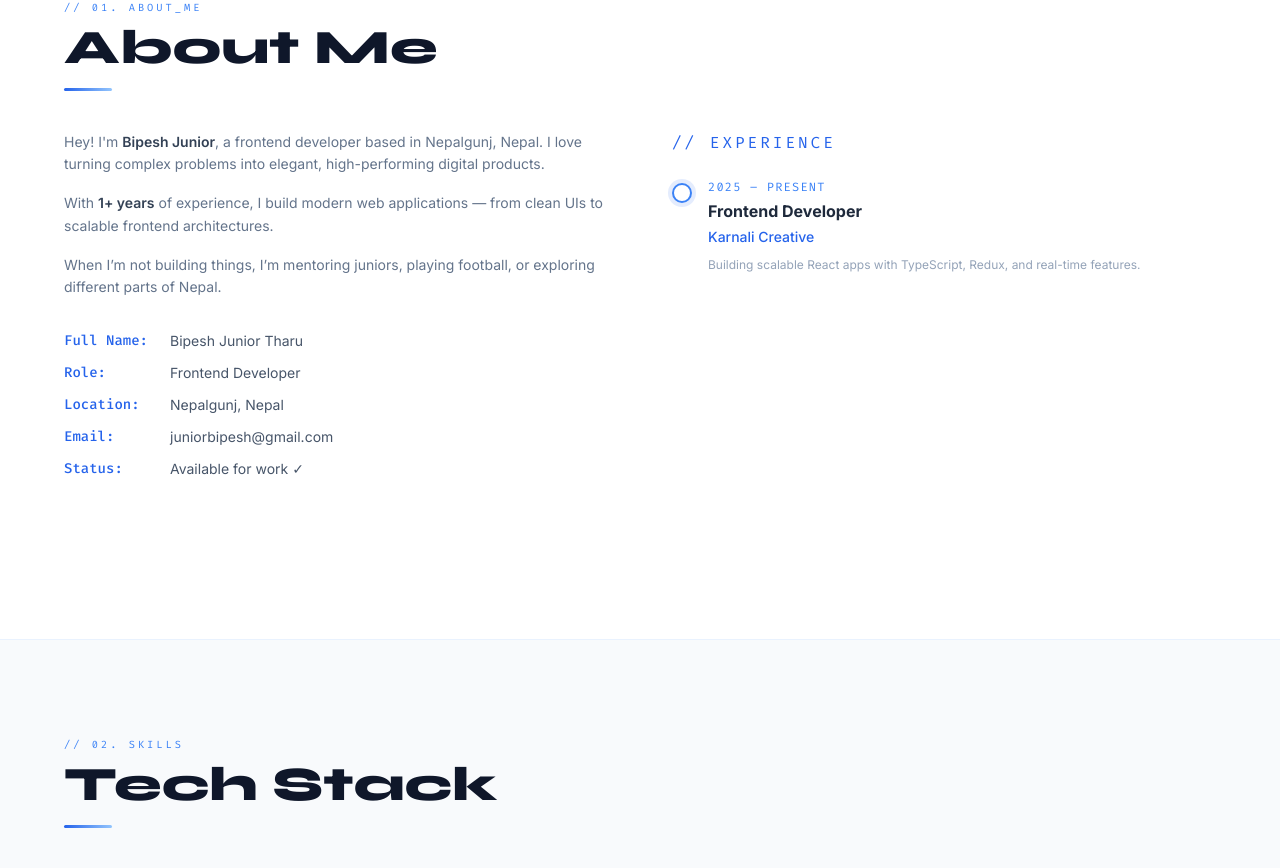
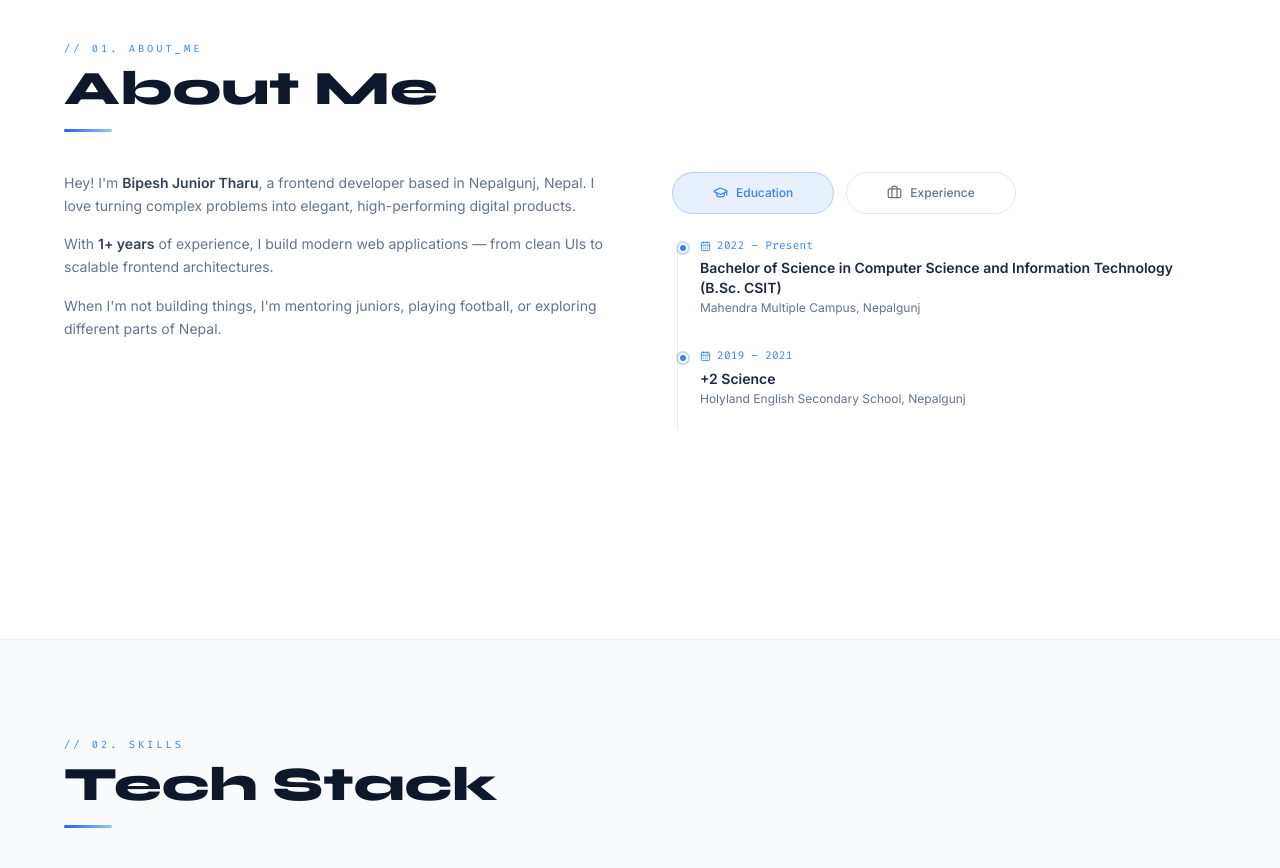
Before and after one commit to bipesh369/bipesh-portfolio, a React (Create React App) app: page / in a window 1280 px wide. Shown: the part 1040-1908 px from the top of the page. Built offline with nearby package versions, Linux system fonts and the light colour scheme.

Commit message:
add education and experience section

```diff
--- a/package.json
+++ b/package.json
@@ -3,6 +3,7 @@
   "version": "1.0.0",
   "private": true,
   "dependencies": {
+    "lucide-react": "^1.8.0",
     "react": "^18.2.0",
     "react-dom": "^18.2.0",
     "react-icons": "^5.6.0",
--- a/src/components/sections/AboutSection.jsx
+++ b/src/components/sections/AboutSection.jsx
@@ -1,9 +1,19 @@
+import { useState } from "react";
 import useIntersect from "../../hooks/useIntersect";
 import SectionHeader from "../layout/SectionHeader";
-import { ABOUT_INFO, EXPERIENCE } from "../../data";
+import { EDUCATION, EXPERIENCE } from "../../data";
+import { GraduationCap, Briefcase, CalendarDays } from "lucide-react";
 
 export default function AboutSection() {
   const [ref, visible] = useIntersect(0.1);
+  const [activeTab, setActiveTab] = useState("education");
+
+  const tabs = [
+    { id: "education", label: "Education", icon: GraduationCap },
+    { id: "experience", label: "Experience", icon: Briefcase },
+  ];
+
+  const items = activeTab === "education" ? EDUCATION : EXPERIENCE;
 
   return (
     <section
@@ -18,12 +28,13 @@ export default function AboutSection() {
         <SectionHeader eyebrow="// 01. about_me" title="About Me" />
 
         <div className="grid grid-cols-1 lg:grid-cols-2 gap-12 lg:gap-16">
-          {/* Left Side */}
+
+          {/* Left Side — bio + info list */}
           <div>
             <p className="text-sm leading-relaxed text-slate-500 dark:text-slate-400 mb-4">
               Hey! I'm{" "}
               <strong className="text-slate-700 dark:text-blue-300 font-semibold">
-                Bipesh Junior
+                Bipesh Junior Tharu
               </strong>
               , a frontend developer based in Nepalgunj, Nepal. I love turning
               complex problems into elegant, high-performing digital products.
@@ -38,68 +49,67 @@ export default function AboutSection() {
               scalable frontend architectures.
             </p>
 
-            <p className="text-sm leading-relaxed text-slate-500 dark:text-slate-400 mb-8">
-              When I’m not building things, I’m mentoring juniors, playing
+            <p className="text-sm leading-relaxed text-slate-500 dark:text-slate-400">
+              When I'm not building things, I'm mentoring juniors, playing
               football, or exploring different parts of Nepal.
             </p>
-
-            <ul className="space-y-3">
-              {ABOUT_INFO.map(({ key, value }) => (
-                <li key={key} className="flex gap-4 text-sm">
-                  <span className="font-mono text-blue-600 dark:text-blue-400 min-w-[90px] font-medium">
-                    {key}:
-                  </span>
-                  <span className="text-slate-600 dark:text-slate-300">
-                    {value}
-                  </span>
-                </li>
-              ))}
-            </ul>
           </div>
 
-          {/* Right Side */}
+          {/* Right Side — tabbed Education & Experience */}
           <div>
-            <p className="font-mono text-base tracking-[3px] uppercase text-blue-600 dark:text-blue-400 mb-6">
-              {"// Experience"}
-            </p>
+            {/* Tab Buttons */}
+            <div className="flex gap-3 mb-6">
+              {tabs.map(({ id, label, icon: Icon }) => (
+                <button
+                  key={id}
+                  onClick={() => setActiveTab(id)}
+                  className={`flex items-center gap-2 px-10 py-3 rounded-full text-xs font-medium
+                    border transition-all duration-200
+                    ${activeTab === id
+                      ? "bg-blue-600/10 text-blue-500 border-blue-500/30 dark:bg-blue-500/10 dark:text-blue-400"
+                      : "text-slate-500 border-slate-200 dark:border-white/10 hover:border-blue-400/40"
+                    }`}
+                >
+                  <Icon size={15} />
+                  {label}
+                </button>
+              ))}
+            </div>
 
-            <div className="flex flex-col">
-              {EXPERIENCE.map((item, idx) => (
-                <div key={`${item.role}-${idx}`} className="flex gap-4">
-                  {/* Timeline Indicator */}
-                  <div className="flex flex-col items-center flex-shrink-0">
-                    <div
-                      className="w-5 h-5 rounded-full bg-white dark:bg-navy-800
-                      border-2 border-blue-500 mt-1
-                      shadow-[0_0_0_4px_rgba(37,99,235,0.12)]"
-                    />
-                    {idx < EXPERIENCE.length - 1 && (
-                      <div className="w-[2px] flex-1 bg-blue-100 dark:bg-blue-900/60 my-2 min-h-[24px]" />
-                    )}
-                  </div>
+            {/* Timeline */}
+            <div className="relative pl-7 min-h-[200px]">
+              <div className="absolute left-[5px] top-2 bottom-2 w-px bg-blue-100 dark:bg-blue-900/50" />
 
-                  {/* Content */}
-                  <div className="pb-8">
-                    <span className="font-mono text-xs tracking-widest text-blue-500 dark:text-blue-400 uppercase block mb-1">
-                      {item.year}
-                    </span>
+              {items.map((item, idx) => (
+                <div key={idx} className="relative mb-8 last:mb-0">
+                  <div className="absolute -left-[22px] top-[5px] w-[10px] h-[10px] rounded-full
+                    bg-blue-500 border-2 border-white dark:border-navy-800
+                    shadow-[0_0_0_2px_rgba(59,130,246,0.3)]" />
 
-                    <h3 className="font-bold text-base text-slate-800 dark:text-white mb-1">
-                      {item.role}
-                    </h3>
+                  <span className="flex items-center gap-1.5 font-mono text-[11px] tracking-wide
+                    text-blue-500 dark:text-blue-400 mb-1">
+                    <CalendarDays size={11} />
+                    {item.year}
+                  </span>
 
-                    <p className="text-sm font-medium text-blue-600 dark:text-blue-400 mb-2">
-                      {item.company}
-                    </p>
+                  <h3 className="text-sm font-semibold text-slate-800 dark:text-white mb-0.5">
+                    {activeTab === "education" ? item.degree : item.role}
+                  </h3>
 
-                    <p className="text-xs leading-relaxed text-slate-400 dark:text-slate-500">
+                  <p className="text-xs text-slate-500 dark:text-slate-400">
+                    {activeTab === "education" ? item.school : item.company}
+                  </p>
+
+                  {activeTab === "experience" && item.desc && (
+                    <p className="text-xs text-slate-400 dark:text-slate-500 mt-1.5 leading-relaxed">
                       {item.desc}
                     </p>
-                  </div>
+                  )}
                 </div>
               ))}
             </div>
           </div>
+
         </div>
       </div>
     </section>
--- a/src/data/index.js
+++ b/src/data/index.js
@@ -25,15 +25,21 @@ export const HERO_STATS = [
   { num: "1+", label: "Clients"    },
 ];
 
-// ─── About ───────────────────────────────────────────────────
-export const ABOUT_INFO = [
-  { key: "Full Name", value: "Bipesh Junior Tharu"},
-  { key: "Role", value: "Frontend Developer"},
-  { key: "Location", value: "Nepalgunj, Nepal"},
-  { key: "Email", value: "juniorbipesh@gmail.com"},
-  { key: "Status", value: "Available for work ✓" },
+// ─── Eductional Info───────────────────────────────────────────────────
+export const EDUCATION = [
+  {
+    year: "2022 – Present",
+    degree: "Bachelor of Science in Computer Science and Information Technology (B.Sc. CSIT)",
+    school: "Mahendra Multiple Campus, Nepalgunj",
+  },
+  {
+    year: "2019 – 2021",
+    degree: "+2 Science",
+    school: "Holyland English Secondary School, Nepalgunj",
+  },
 ];
 
+// Experiences
 export const EXPERIENCE = [
   {
     year:    "2025 – Present",
```
Also changed, not shown: 1 other file (tests, documents, lock files or other folders).
